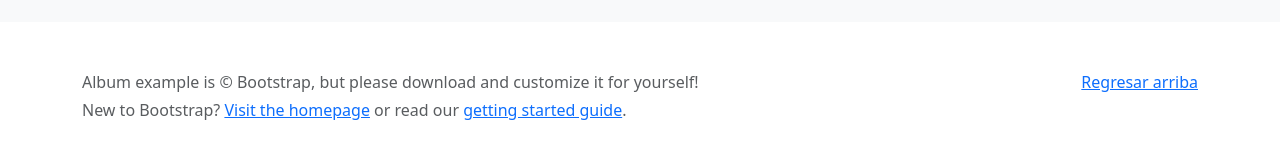
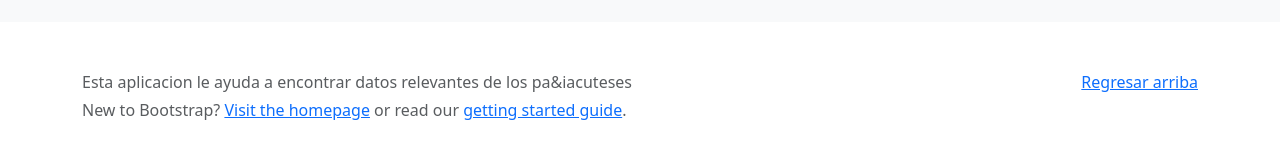
Before and after one commit to ernestosalonso2023/allcountries, an Angular app: page / in a window 1280 px wide. Shown: the part 240-400 px from the top of the page. Built offline with nearby package versions, Linux system fonts and the light colour scheme; no server answers.

Commit message:
modified:   src/app/app.component.html

```diff
--- a/src/app/app.component.html
+++ b/src/app/app.component.html
@@ -124,7 +124,7 @@
 <p class="float-end mb-1">
   <a href="#">Regresar arriba</a>
 </p>
-<p class="mb-1">Album example is &copy; Bootstrap, but please download and customize it for yourself!</p>
+<p class="mb-1">Esta aplicacion le ayuda a encontrar datos relevantes de los pa&iacuteses</p>
 <p class="mb-0">New to Bootstrap? <a href="/">Visit the homepage</a> or read our <a href="../getting-started/introduction/">getting started guide</a>.</p>
 </div>
 </footer>
```
